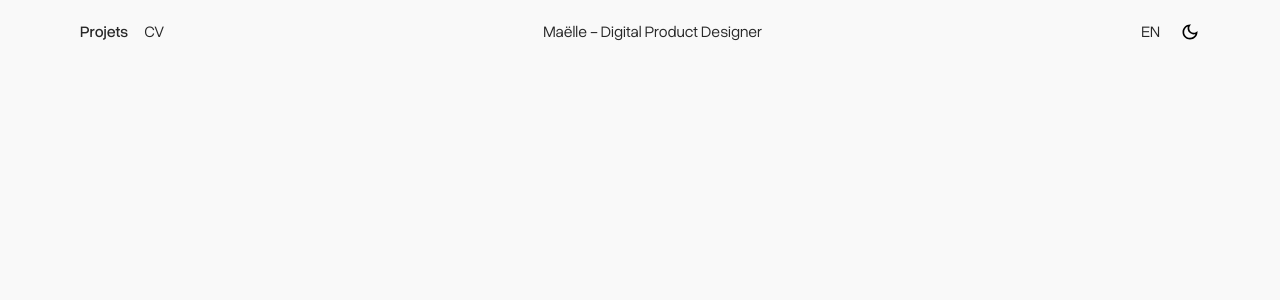
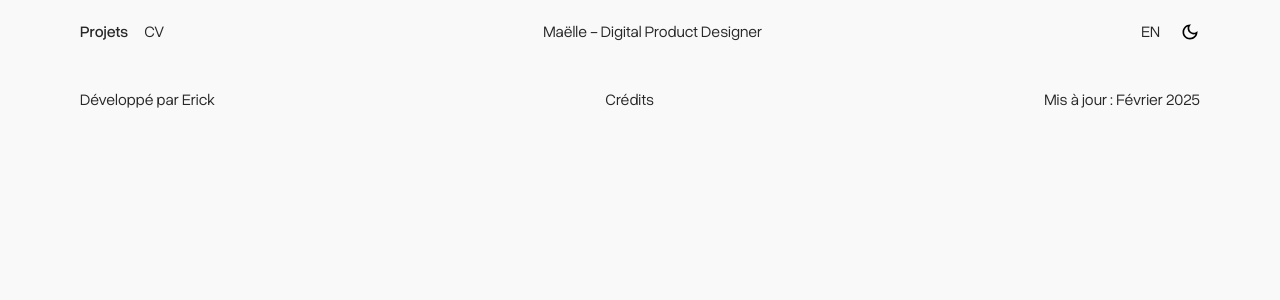
Before and after one commit to maeeelle/portfolio, a Next.js app: page /en in a window 1280 px wide. Shown: the top 300 px of the page. Built offline with nearby package versions, Linux system fonts and the light colour scheme.

Commit message:
feat: add footer with credits

```diff
--- a/src/app/[locale]/page.tsx
+++ b/src/app/[locale]/page.tsx
@@ -39,6 +39,12 @@ export default async function Home({ params }: HomeProps) {
           </button>
         </div>
       </header>
+
+      <footer className='flex justify-between items-center px-20 py-6 font-normal text-[#282828] text-base'>
+        <span>Développé par Erick</span>
+        <span>Crédits</span>
+        <span>Mis à jour : Février 2025</span>
+      </footer>
     </div>
   )
 }
```
